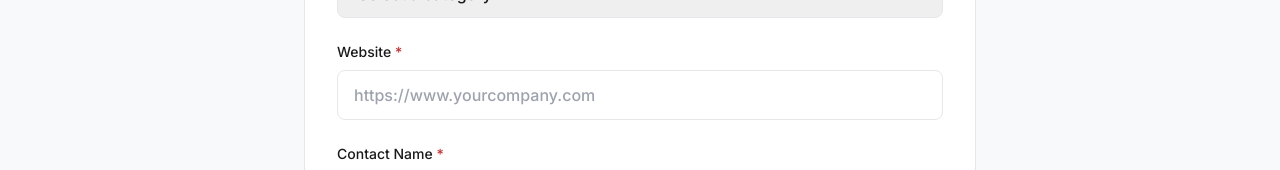
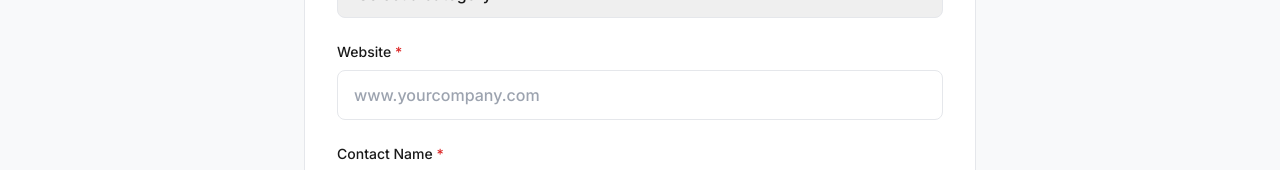
Before and after one commit to swilsher/Btr-directory, a Next.js app: page /submit-supplier in a window 1280 px wide. Shown: the part 590-760 px from the top of the page. Built offline with nearby package versions, Linux system fonts and the light colour scheme.

Commit message:
supplier page update

```diff
--- a/app/submit-supplier/page.tsx
+++ b/app/submit-supplier/page.tsx
@@ -40,6 +40,12 @@ export default function SubmitSupplierPage() {
     setStatus('loading');
     setErrorMessage('');
 
+    // Auto-prepend https:// if missing
+    let website = data.website.trim();
+    if (!website.match(/^https?:\/\//i)) {
+      website = 'https://' + website;
+    }
+
     try {
       const response = await fetch('/api/supplier', {
         method: 'POST',
@@ -47,7 +53,7 @@ export default function SubmitSupplierPage() {
         body: JSON.stringify({
           companyName: data.companyName,
           category: data.category,
-          website: data.website,
+          website: website,
           contactName: data.contactName,
           contactEmail: data.contactEmail,
           contactPhone: data.contactPhone || null,
@@ -149,16 +155,12 @@ export default function SubmitSupplierPage() {
                       Website <span className="text-red-600">*</span>
                     </label>
                     <input
-                      type="url"
+                      type="text"
                       {...register('website', {
                         required: 'Website is required',
-                        pattern: {
-                          value: /^https?:\/\/.+/i,
-                          message: 'Please enter a valid URL (including http:// or https://)',
-                        },
                       })}
                       className="input-field"
-                      placeholder="https://www.yourcompany.com"
+                      placeholder="www.yourcompany.com"
                     />
                     {errors.website && (
                       <p className="mt-1 text-sm text-red-600">{errors.website.message}</p>
```
